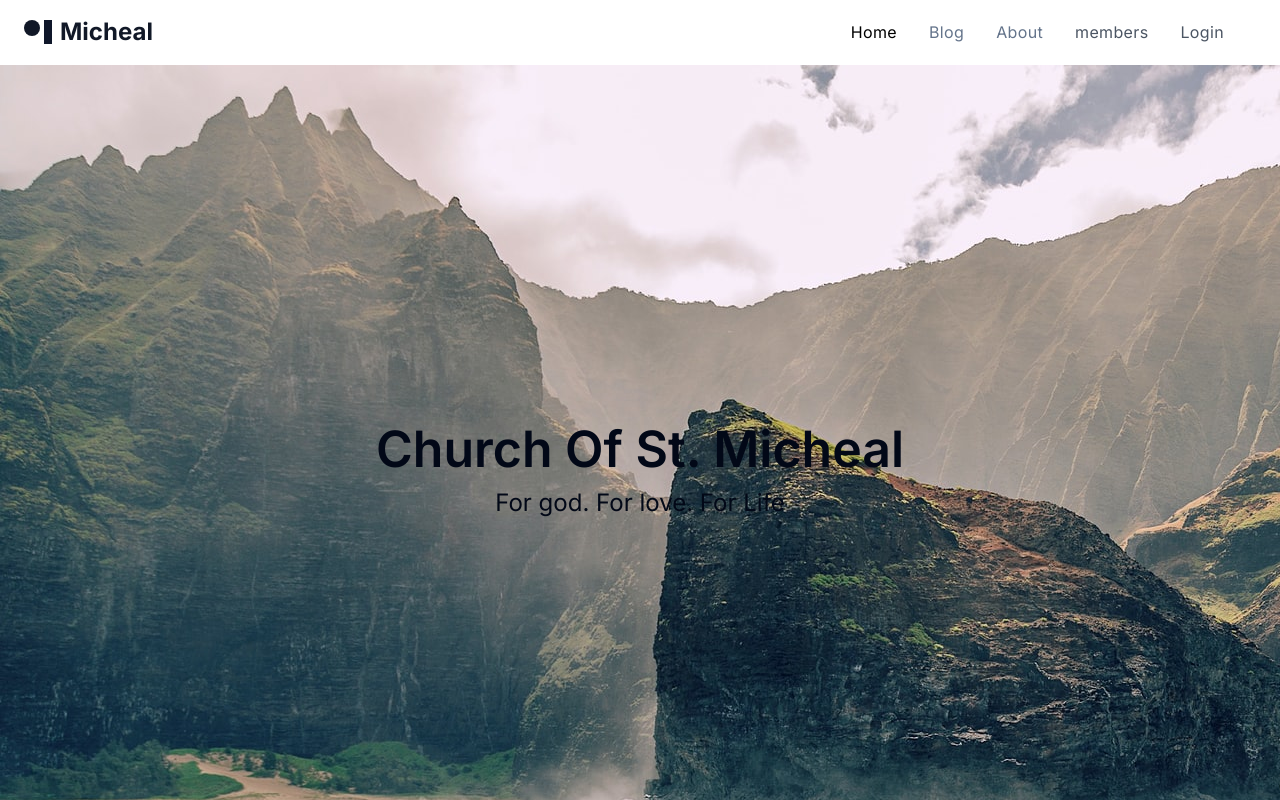
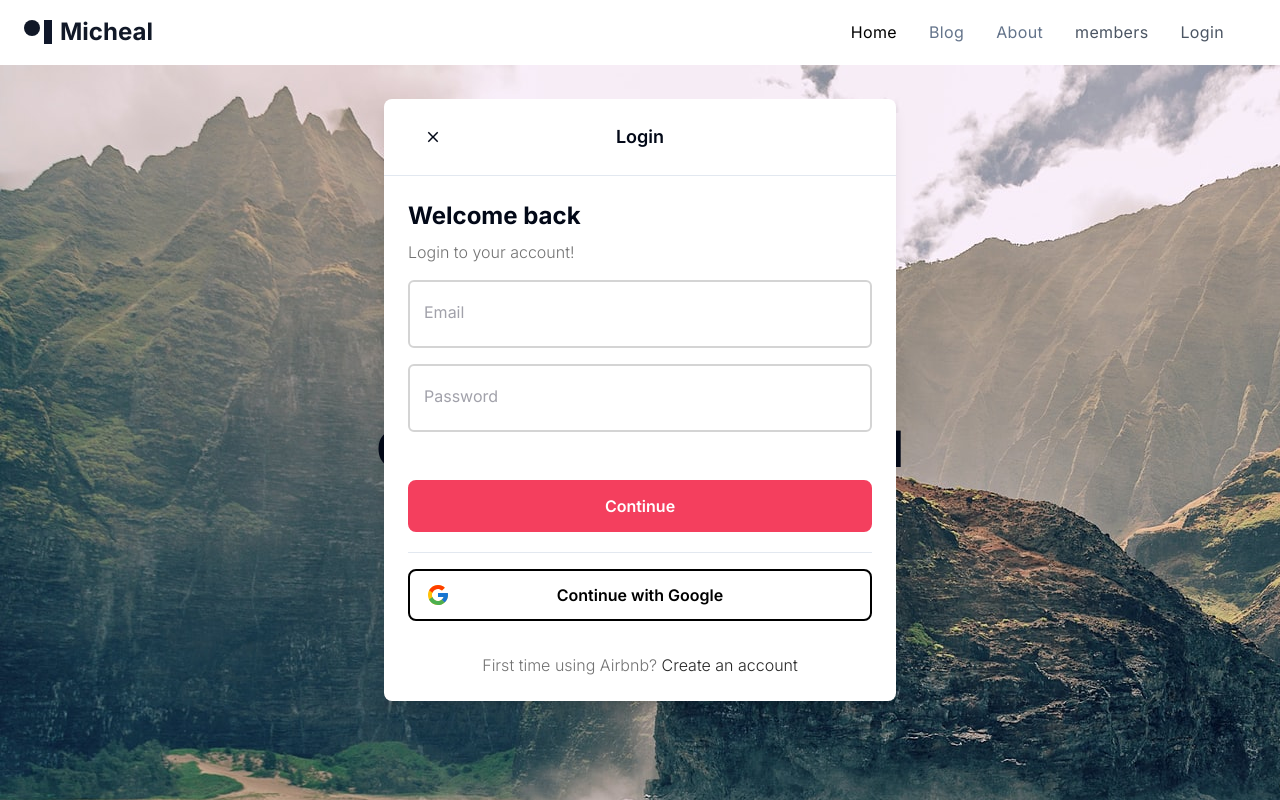
Before and after one commit to ermiaskidane/Donation-app, a Next.js app: page / in a window 1280 px wide. Both pictures are taken after a click on the element "Login". Shown: the top 800 px of the page. Built offline with nearby package versions, Linux system fonts and the light colour scheme.

Commit message:
implement login and registor modalview

```diff
--- a/app/layout.tsx
+++ b/app/layout.tsx
@@ -3,6 +3,8 @@
 import { Inter } from 'next/font/google'
 import Navbar from '@/components/Navbar'
 import Footer from '@/components/Footer'
+import LoginModal from '@/components/Modal/LoginModal'
+import RegisterModal from '@/components/Modal/registerModal'
 
 const inter = Inter({ subsets: ['latin'] })
 
@@ -19,6 +21,8 @@
   return (
     <html lang="en">
       <body className={inter.className}>
+        <LoginModal />
+        <RegisterModal/>
         <Navbar/>
          {children}
         <Footer/>
--- /dev/null
+++ b/components/Heading.tsx
@@ -0,0 +1,26 @@
+"use client";
+
+interface HeadingProps {
+  title: string;
+  subtitle?: string;
+  center?: boolean;
+}
+
+const Heading: React.FC<HeadingProps> = ({
+  title,
+  subtitle,
+  center
+}) => {
+  return (
+    <div className={center ? "text-center" : "text-start"}>
+      <div className="text-2xl font-bold">
+        {title}
+      </div>
+      <div className="font-light text-neutral-500 mt-2">
+        {subtitle}
+      </div>
+    </div>
+  )
+}
+
+export default Heading;
--- a/components/Modal/LoginModal.tsx
+++ b/components/Modal/LoginModal.tsx
@@ -0,0 +1,115 @@
+"use client"
+
+import { AiFillGithub } from "react-icons/ai";
+// import { signIn } from "next-auth/react";
+import { FcGoogle } from "react-icons/fc";
+import { useCallback, useState } from "react";
+import {
+  FieldValues,
+  SubmitHandler,
+  useForm
+} from "react-hook-form";
+
+import useLoginModal from "@/hooks/useLoginModal";
+import Modal from "./Modal";
+import {useRouter} from "next/navigation"
+import Heading from "../Heading";
+import Input from "../inputs/input";
+import Button from "../Button";
+import useRegisterModal from "@/hooks/useRegisterModal";
+
+const LoginModal = () => {
+  const router = useRouter();
+  const loginModal = useLoginModal();
+  const registerModal = useRegisterModal();
+  const [isLoading, setIsLoading] = useState(false);
+
+  const {
+    register,
+    handleSubmit,
+    formState: {
+      errors,
+    },
+  } = useForm<FieldValues>({
+    defaultValues: {
+      email: '',
+      password: ''
+    },
+  });
+
+const onSubmit = () => {
+  console.log("tested")
+}
+
+const onToggle = useCallback(() => {
+  loginModal.onClose();
+  registerModal.onOpen();
+}, [registerModal, loginModal])
+
+  const bodyContent = (
+    <div className="flex flex-col gap-4">
+      <Heading
+        title="Welcome back"
+        subtitle="Login to your account!"
+      />
+      <Input
+        id="email"
+        label="Email"
+        disabled={isLoading}
+        register={register}
+        errors={errors}
+        required
+      />
+      <Input
+        id="password"
+        label="Password"
+        type="password"
+        disabled={isLoading}
+        register={register}
+        errors={errors}
+        required
+      />
+    </div>
+  )
+
+  const footerContent = (
+    <div className="flex flex-col gap-4 mt-3">
+      <hr />
+      <Button
+        outline
+        label="Continue with Google"
+        icon={FcGoogle}
+        onClick={() => console.log("clicked")}
+        // onClick={() => signIn('google')}
+      />
+      <div className="
+      text-neutral-500 text-center mt-4 font-light">
+        <p>First time using Airbnb?
+          <span
+            onClick={onToggle}
+            className="
+              text-neutral-800
+              cursor-pointer
+              hover:underline
+            "
+            > Create an account</span>
+        </p>
+      </div>
+    </div>
+  )
+
+  return (
+    <Modal
+      disabled={isLoading}
+      isOpen={loginModal.isOpen}
+      title="Login"
+      actionLabel="Continue"
+      onClose={loginModal.onClose}
+      onSubmit={onSubmit}
+      body={bodyContent}
+      footer={footerContent}
+    />
+  )
+}
+
+export default LoginModal;
--- a/components/Modal/Modal.tsx
+++ b/components/Modal/Modal.tsx
@@ -14,8 +14,6 @@
   footer?: React.ReactElement;
   actionLabel: string;
   disabled?: boolean;
-  secondaryAction?: () => void;
-  secondaryActionLabel?: string;
 }
 
 const Modal: React.FC<ModalProps> = ({
@@ -26,12 +24,9 @@
   body,
   actionLabel,
   footer,
-  disabled,
-  secondaryAction,
-  secondaryActionLabel
+  disabled
 }) => {
   const [showModal, setShowModal] = useState(isOpen);
- console.log("why not printed", showModal)
   useEffect(() => {
     setShowModal(isOpen);
   }, [isOpen]);
@@ -55,14 +50,6 @@
     onSubmit();
   }, [onSubmit, disabled]);
 
-  const handleSecondaryAction = useCallback(() => {
-    if (disabled || !secondaryAction) {
-      return;
-    }
-
-    secondaryAction();
-  }, [secondaryAction, disabled]);
-
   if (!isOpen) {
     return null;
   }
@@ -70,7 +57,7 @@
   return (
     <>
       <div
-        className="flex  justify-center items-center overflow-x-hidden overflow-y-auto fixed inset-0 z-50 outline-none focus:outline-none bg-neutral-800/70"
+        className="flex  justify-center items-center overflow-x-hidden overflow-y-auto fixed inset-0 z-50 outline-none focus:outline-none "
       >
         <div className="relative w-full md:w-4/6 lg:w-3/6 xl:w-2/5 my-6 mx-auto h-full lg:h-auto md:h-auto"
         >
@@ -95,7 +82,7 @@
                 </div>
               </div>
               {/*body*/}
-              <div className="relative p-6 flex-auto">
+              <div className="relative p-6 flex-initial md:flex-auto">
                 {body}
               </div>
               {/*footer*/}
@@ -104,14 +91,6 @@
                   className="flex flex-row items-center gap-4 w-full
                   "
                 >
-                  {secondaryAction && secondaryActionLabel && (
-                    <Button
-                      disabled={disabled}
-                      label={secondaryActionLabel}
-                      onClick={handleSecondaryAction}
-                      outline
-                    />
-                  )}
                   <Button
                     disabled={disabled}
                     label={actionLabel}
--- a/components/Modal/registerModal.tsx
+++ b/components/Modal/registerModal.tsx
@@ -0,0 +1,131 @@
+'use client';
+
+import { AiFillGithub } from "react-icons/ai";
+// import { signIn } from "next-auth/react";
+import { FcGoogle } from "react-icons/fc";
+import { useCallback, useState } from "react";
+// import { toast } from "react-hot-toast";
+import {
+  FieldValues,
+  SubmitHandler,
+  useForm
+} from "react-hook-form";
+
+
+import useLoginModal from "@/hooks/useLoginModal";
+import useRegisterModal from "@/hooks/useRegisterModal";
+
+import Modal from "./Modal";
+import Input from "../inputs/input";
+import Heading from "../Heading";
+import Button from "../Button";
+
+const RegisterModal = () =>{
+  const registerModal = useRegisterModal();
+  const loginModal = useLoginModal();
+  const [isLoading, setIsLoading] = useState(false)
+
+  const {
+    register,
+    handleSubmit,
+    formState: {
+      errors,
+    },
+  } = useForm<FieldValues>({
+    defaultValues: {
+      name: '',
+      email: '',
+      password: ''
+    },
+  });
+
+  const onSubmit: SubmitHandler<FieldValues> = (data) => {
+    console.log('submit', data);
+  }
+
+  const onToggle = useCallback(() => {
+    registerModal.onClose();
+    loginModal.onOpen();
+  }, [registerModal, loginModal])
+
+  const bodyContent = (
+    <div className="flex flex-col gap-4">
+      <Heading
+        title="Create account with st.Micheal"
+      />
+      <Input
+        id="email"
+        label="Email"
+        disabled={isLoading}
+        register={register}
+        errors={errors}
+        required
+      />
+      <Input
+        id="name"
+        label="Name"
+        disabled={isLoading}
+        register={register}
+        errors={errors}
+        required
+      />
+      <Input
+        id="password"
+        label="Password"
+        type="password"
+        disabled={isLoading}
+        register={register}
+        errors={errors}
+        required
+      />
+    </div>
+  )
+
+  const footerContent = (
+    <div className="flex flex-col gap-4 mt-3">
+      <hr />
+      <Button
+        outline
+        label="Continue with Google"
+        icon={FcGoogle}
+        onClick={() => console.log("clicked")}
+        // onClick={() => signIn("google")}
+      />
+      <div
+        className="
+          text-neutral-500
+          text-center
+          mt-4
+          font-light
+        "
+      >
+        <p>Already have an account?
+          <span
+            onClick={onToggle}
+            className="
+              text-neutral-800
+              cursor-pointer
+              hover:underline
+            "
+            > Log in</span>
+        </p>
+      </div>
+    </div>
+  )
+
+  return (
+    <Modal
+      disabled={isLoading}
+      isOpen={registerModal.isOpen}
+      title="Register"
+      actionLabel="Continue"
+      onClose={registerModal.onClose}
+      onSubmit={handleSubmit(onSubmit)}
+      body={bodyContent}
+      footer={footerContent}
+    />
+  );
+}
+
+
+export default RegisterModal
--- a/components/Navbar.tsx
+++ b/components/Navbar.tsx
@@ -125,7 +125,9 @@
                               </Link>
                             </li>
                             <li>
-                              <p className=" text-gray-600 cursor-pointer hover:text-primary block transition dark:hover:text-white md:px-4 md:text-base ">
+                              <p
+                              onClick={loginModal.onOpen}
+                              className=" text-gray-600 cursor-pointer hover:text-primary block transition dark:hover:text-white md:px-4 md:text-base ">
                                   <span>Login</span>
                               </p>
                             </li>
--- /dev/null
+++ b/components/inputs/input.tsx
@@ -0,0 +1,81 @@
+"use client";
+
+import {
+  FieldErrors,
+  FieldValues,
+  UseFormRegister
+} from "react-hook-form";
+
+interface InputProps {
+  id: string;
+  label: string;
+  type?: string;
+  disabled?: boolean;
+  formatPrice?: boolean;
+  required?: boolean;
+  register: UseFormRegister<FieldValues>,
+  errors: FieldErrors
+}
+
+const Input: React.FC<InputProps> = ({
+  id,
+  label,
+  // default = text
+  type = "text",
+  disabled,
+  formatPrice,
+  register,
+  required,
+  errors,
+}) => {
+  return (
+    <div className="w-full relative">
+      <input
+        id={id}
+        disabled={disabled}
+        {...register(id, { required })}
+        placeholder=" "
+        type={type}
+        className={`
+          peer
+          w-full
+          p-4
+          pt-6
+          font-light
+          bg-white
+          border-2
+          rounded-md
+          outline-none
+          transition
+          disabled:opacity-70
+          disabled:cursor-not-allowed
+          ${formatPrice ? 'pl-9' : 'pl-4'}
+          ${errors[id] ? 'border-rose-500' : 'border-neutral-300'}
+          ${errors[id] ? 'focus:border-rose-500' : 'focus:border-black'}
+        `}
+      />
+      <label
+        className={`
+          absolute
+          text-md
+          duration-150
+          transform
+          -translate-y-3
+          top-5
+          z-10
+          origin-[0]
+          ${formatPrice ? 'left-9' : 'left-4'}
+          peer-placeholder-shown:scale-100
+          peer-placeholder-shown:translate-y-0
+          peer-focus:scale-75
+          peer-focus:-translate-y-4
+          ${errors[id] ? 'text-rose-500' : 'text-zinc-400'}
+        `}
+      >
+        {label}
+      </label>
+    </div>
+  )
+}
+
+export default Input
--- /dev/null
+++ b/hooks/useRegisterModal.ts
@@ -0,0 +1,16 @@
+import { create } from 'zustand';
+
+interface RegisterModalStore {
+  isOpen: boolean;
+  onOpen: () => void;
+  onClose: () => void;
+}
+
+const useRegisterModal = create<RegisterModalStore>((set) => ({
+  isOpen: false,
+  onOpen: () => set({ isOpen: true }),
+  onClose: () => set({ isOpen: false })
+}));
+
+
+export default useRegisterModal;
--- a/package.json
+++ b/package.json
@@ -23,6 +23,7 @@
     "postcss": "8.4.27",
     "react": "18.2.0",
     "react-dom": "18.2.0",
+    "react-hook-form": "^7.45.4",
     "react-icons": "^4.10.1",
     "tailwind-merge": "^1.14.0",
     "tailwindcss": "3.3.3",
```
Also changed, not shown: 1 other file (tests, documents, lock files or other folders).
